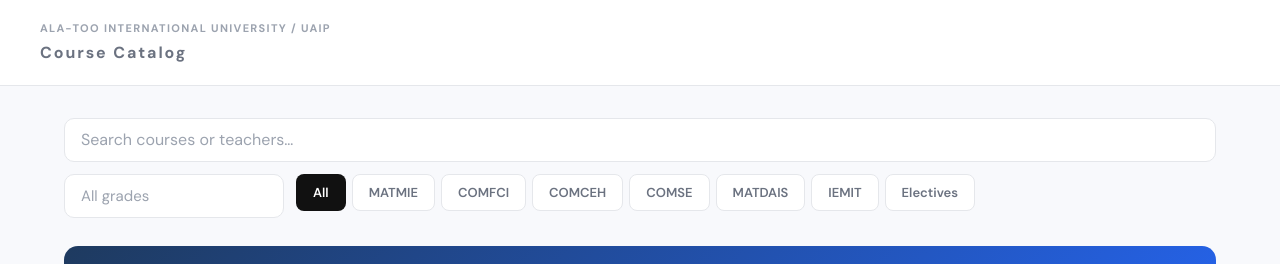
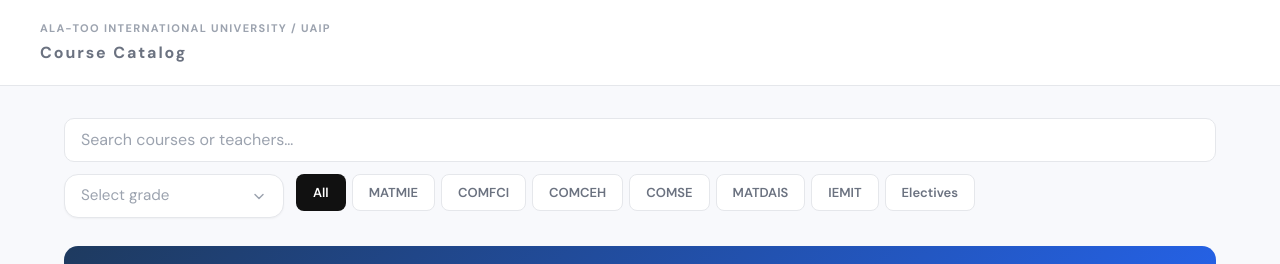
Before and after one commit to Sa6yX/UAIP-AlaToo, a Next.js app: page / in a window 1280 px wide. Shown: the top 264 px of the page. Built offline with nearby package versions, Linux system fonts and the light colour scheme.

Commit message:
Add grade dropdown and install HeroUI

```diff
--- a/package.json
+++ b/package.json
@@ -21,6 +21,7 @@
     "supabase:types": "supabase gen types typescript --local > src/types/database.ts"
   },
   "dependencies": {
+    "@heroui/react": "^3.0.2",
     "@hookform/resolvers": "^5.2.2",
     "@supabase/ssr": "^0.10.0",
     "@supabase/supabase-js": "^2.102.1",
--- /dev/null
+++ b/src/features/course-catalog/components/grade-select.tsx
@@ -0,0 +1,182 @@
+import { useEffect, useMemo, useRef, useState } from "react";
+
+import type { StudyGrade } from "../types";
+
+type GradeSelectProps = {
+  options: StudyGrade[];
+  value: StudyGrade | "";
+  onChange: (value: StudyGrade | "") => void;
+};
+
+function ChevronIcon({ open }: { open: boolean }) {
+  return (
+    <svg
+      aria-hidden="true"
+      viewBox="0 0 20 20"
+      className={`size-4 transition-transform duration-200 ${open ? "rotate-180" : "rotate-0"}`}
+      fill="none"
+      stroke="currentColor"
+      strokeWidth="1.8"
+      strokeLinecap="round"
+      strokeLinejoin="round"
+    >
+      <path d="m5 8 5 5 5-5" />
+    </svg>
+  );
+}
+
+function SearchIcon() {
+  return (
+    <svg
+      aria-hidden="true"
+      viewBox="0 0 20 20"
+      className="size-4"
+      fill="none"
+      stroke="currentColor"
+      strokeWidth="1.8"
+      strokeLinecap="round"
+      strokeLinejoin="round"
+    >
+      <circle cx="9" cy="9" r="5.5" />
+      <path d="m13 13 4 4" />
+    </svg>
+  );
+}
+
+export function GradeSelect({ options, value, onChange }: GradeSelectProps) {
+  const rootRef = useRef<HTMLDivElement | null>(null);
+  const searchRef = useRef<HTMLInputElement | null>(null);
+  const [isOpen, setIsOpen] = useState(false);
+  const [search, setSearch] = useState("");
+
+  const filteredOptions = useMemo(() => {
+    const normalized = search.trim().toLowerCase();
+
+    if (!normalized) {
+      return options;
+    }
+
+    return options.filter((option) => option.toLowerCase().includes(normalized));
+  }, [options, search]);
+
+  useEffect(() => {
+    if (!isOpen) {
+      return;
+    }
+
+    const handlePointerDown = (event: MouseEvent) => {
+      if (!rootRef.current?.contains(event.target as Node)) {
+        setIsOpen(false);
+        setSearch("");
+      }
+    };
+
+    const handleKeyDown = (event: KeyboardEvent) => {
+      if (event.key === "Escape") {
+        setIsOpen(false);
+        setSearch("");
+      }
+    };
+
+    window.addEventListener("mousedown", handlePointerDown);
+    window.addEventListener("keydown", handleKeyDown);
+
+    return () => {
+      window.removeEventListener("mousedown", handlePointerDown);
+      window.removeEventListener("keydown", handleKeyDown);
+    };
+  }, [isOpen]);
+
+  useEffect(() => {
+    if (isOpen) {
+      searchRef.current?.focus();
+    }
+  }, [isOpen]);
+
+  return (
+    <div ref={rootRef} className="relative">
+      <button
+        type="button"
+        onClick={() => {
+          setIsOpen((current) => {
+            const next = !current;
+
+            if (!next) {
+              setSearch("");
+            }
+
+            return next;
+          });
+        }}
+        className="flex h-11 w-full items-center justify-between rounded-[14px] border border-[var(--uaip-gray-200)] bg-white px-4 text-left text-[0.95rem] text-[var(--uaip-text-primary)] shadow-[0_1px_2px_rgba(17,17,17,0.04)] transition hover:border-[var(--uaip-gray-300)]"
+        aria-haspopup="listbox"
+        aria-expanded={isOpen}
+      >
+        <span className={value ? "text-[var(--uaip-text-primary)]" : "text-[var(--uaip-gray-400)]"}>
+          {value || "Select grade"}
+        </span>
+        <span className="text-[var(--uaip-gray-400)]">
+          <ChevronIcon open={isOpen} />
+        </span>
+      </button>
+
+      {isOpen ? (
+        <div className="absolute left-0 right-0 top-full z-30 mt-2 overflow-hidden rounded-[18px] border border-[var(--uaip-gray-200)] bg-white p-3 shadow-[0_18px_50px_rgba(17,17,17,0.14)]">
+          <div className="relative">
+            <span className="pointer-events-none absolute left-3 top-1/2 -translate-y-1/2 text-[var(--uaip-gray-400)]">
+              <SearchIcon />
+            </span>
+            <input
+              ref={searchRef}
+              value={search}
+              onChange={(event) => setSearch(event.target.value)}
+              placeholder="Search..."
+              className="h-11 w-full rounded-[14px] border border-[var(--uaip-gray-200)] bg-white pl-10 pr-3 text-[0.9375rem] text-[var(--uaip-text-primary)] outline-none transition placeholder:text-[var(--uaip-gray-400)] focus:border-[var(--uaip-blue)] focus:ring-2 focus:ring-[var(--uaip-blue)]/15"
+            />
+          </div>
+
+          <div className="mt-3 max-h-[260px] overflow-y-auto">
+            <button
+              type="button"
+              onClick={() => {
+                onChange("");
+                setIsOpen(false);
+                setSearch("");
+              }}
+              className={`flex w-full items-center rounded-[12px] px-3 py-2.5 text-left text-[0.95rem] transition ${
+                value === ""
+                  ? "bg-[var(--uaip-gray-100)] font-semibold text-[var(--uaip-text-primary)]"
+                  : "text-[var(--uaip-gray-700)] hover:bg-[var(--uaip-gray-50)]"
+              }`}
+            >
+              All grades
+            </button>
+
+            {filteredOptions.length > 0 ? (
+              filteredOptions.map((option) => (
+                <button
+                  key={option}
+                  type="button"
+                  onClick={() => {
+                    onChange(option);
+                    setIsOpen(false);
+                    setSearch("");
+                  }}
+                  className={`mt-1 flex w-full items-center rounded-[12px] px-3 py-2.5 text-left text-[0.95rem] transition ${
+                    value === option
+                      ? "bg-[var(--uaip-gray-100)] font-semibold text-[var(--uaip-text-primary)]"
+                      : "text-[var(--uaip-gray-700)] hover:bg-[var(--uaip-gray-50)]"
+                  }`}
+                >
+                  {option}
+                </button>
+              ))
+            ) : (
+              <div className="px-3 py-3 text-[0.9rem] text-[var(--uaip-gray-400)]">No grades found</div>
+            )}
+          </div>
+        </div>
+      ) : null}
+    </div>
+  );
+}
--- a/src/features/course-catalog/course-catalog.tsx
+++ b/src/features/course-catalog/course-catalog.tsx
@@ -5,6 +5,7 @@ import { useEffect, useMemo, useRef, useState } from "react";
 import { COURSES, DEPARTMENTS, GRADE_SCALE, STUDY_GRADES } from "./data";
 import { CourseCard } from "./components/course-card";
 import { CourseModal } from "./components/course-modal";
+import { GradeSelect } from "./components/grade-select";
 import { InfoModal } from "./components/electives-hint-modal";
 import { getEdgeFadeOpacity } from "./scroll-fade";
 import type { Course, DepartmentFilter, StudyGrade } from "./types";
@@ -204,21 +205,6 @@ export function CourseCatalog() {
     setShowOcsSoonModal(true);
   };
 
-  const handleGradeInputChange = (value: string) => {
-    const normalizedValue = value.trim();
-
-    if (normalizedValue.length === 0) {
-      setActiveGrade("");
-      return;
-    }
-
-    const matchedGrade = STUDY_GRADES.find(
-      (grade) => grade.toLowerCase() === normalizedValue.toLowerCase(),
-    );
-
-    setActiveGrade(matchedGrade ?? "");
-  };
-
   return (
     <div className="min-h-screen bg-[var(--uaip-bg)] font-sans">
       <div
@@ -250,18 +236,7 @@ export function CourseCatalog() {
 
           <div className="mt-3 flex flex-col gap-3 md:flex-row md:items-start">
             <div className="md:w-[220px] md:min-w-[220px] md:shrink-0">
-              <input
-                list="uaip-study-grades"
-                value={activeGrade}
-                onChange={(event) => handleGradeInputChange(event.target.value)}
-                placeholder="All grades"
-                className="h-11 w-full rounded-[10px] border border-[var(--uaip-gray-200)] bg-white px-4 text-[0.9375rem] text-[var(--uaip-text-primary)] outline-none transition placeholder:text-[var(--uaip-gray-400)] focus:border-[var(--uaip-blue)]"
-              />
-              <datalist id="uaip-study-grades">
-                {STUDY_GRADES.map((grade) => (
-                  <option key={grade} value={grade} />
-                ))}
-              </datalist>
+              <GradeSelect options={STUDY_GRADES} value={activeGrade} onChange={setActiveGrade} />
             </div>
 
             <div className="relative min-w-0 flex-1">
```
Also changed, not shown: 1 other file (tests, documents, lock files or other folders).
